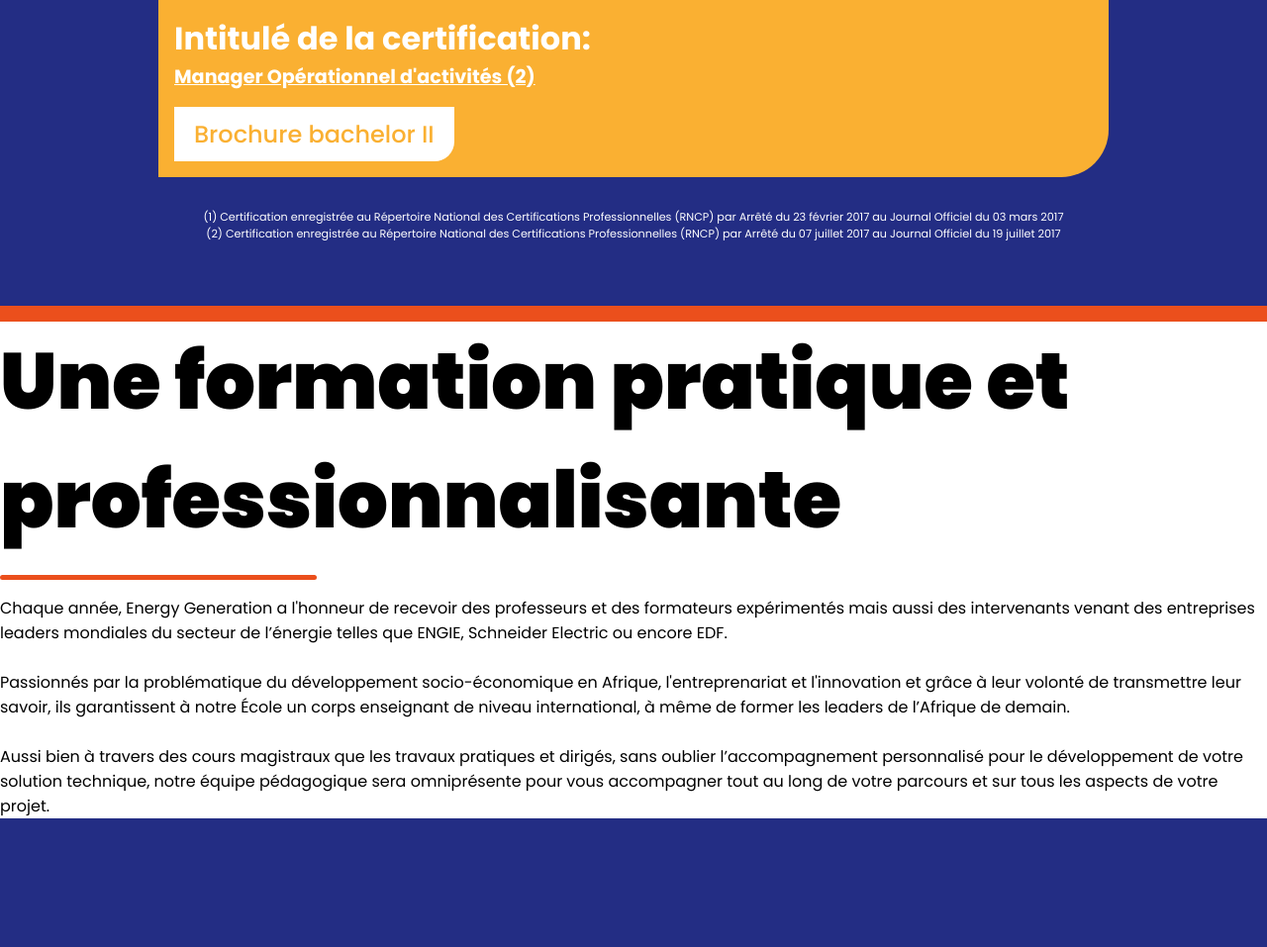
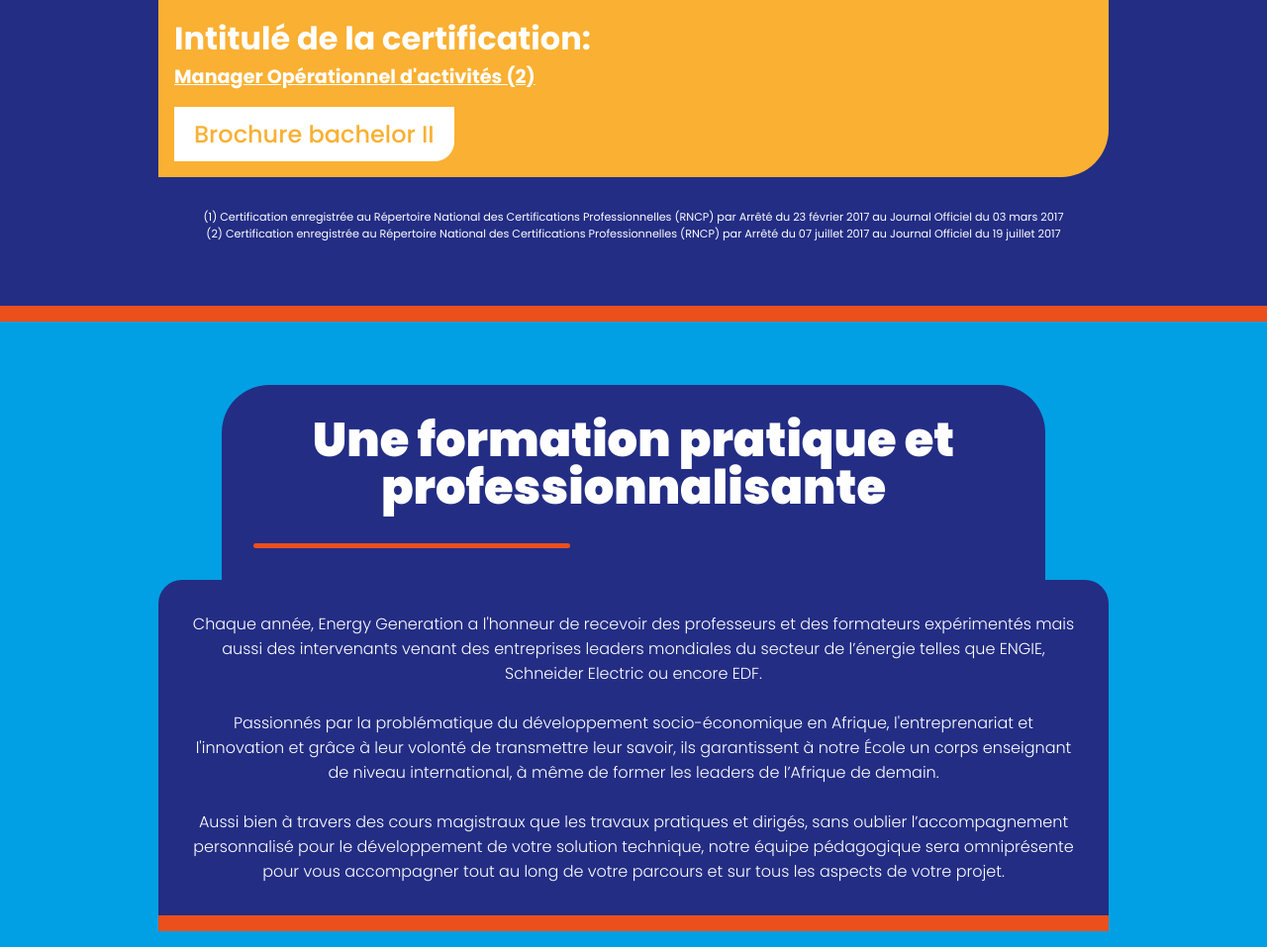
Before and after one commit to josiasapelete/Energy-Generation, a PHP site: page /bhs.html in a window 1280 px wide. Shown: the part 4677-5634 px from the top of the page at 99% size. Before the commit the page ends 5504 px from the top, so only its background shows below. Run offline with PHP 8.4, Linux system fonts and the light colour scheme; some libraries are stand-ins or nearby versions.

Commit message:
Stylisation de la section formation pratique et professionnalisante

```diff
--- a/bhs.css
+++ b/bhs.css
@@ -310,3 +310,35 @@ iframe{
     text-align: center;
     font-size: .7rem;
 }
+
+
+/* Section formation pratique et professionnalisante */
+
+.container-3{
+    background-color: #019FE3;
+    padding: 4rem 10rem 1rem 10rem;
+    color: white;
+}
+
+.container-3 div{
+    margin: 0 4rem;
+    border-radius: 3rem 3rem 0 0;
+    padding: 2rem 2rem 1rem 2rem;
+    background-color: #232D84;
+}
+
+.container-3 div h1{
+    padding-bottom: 1rem;
+    text-align: center;
+    line-height: 3rem;
+    font-size: 3rem;
+}
+
+.container-3 p{
+    text-align: center;
+    font-weight: 300;
+    background-color: #232D84;
+    border-bottom: 1rem solid #EB4F1C;
+    border-radius: 1.5rem 1.5rem 0 0;
+    padding: 2rem;
+}
```
